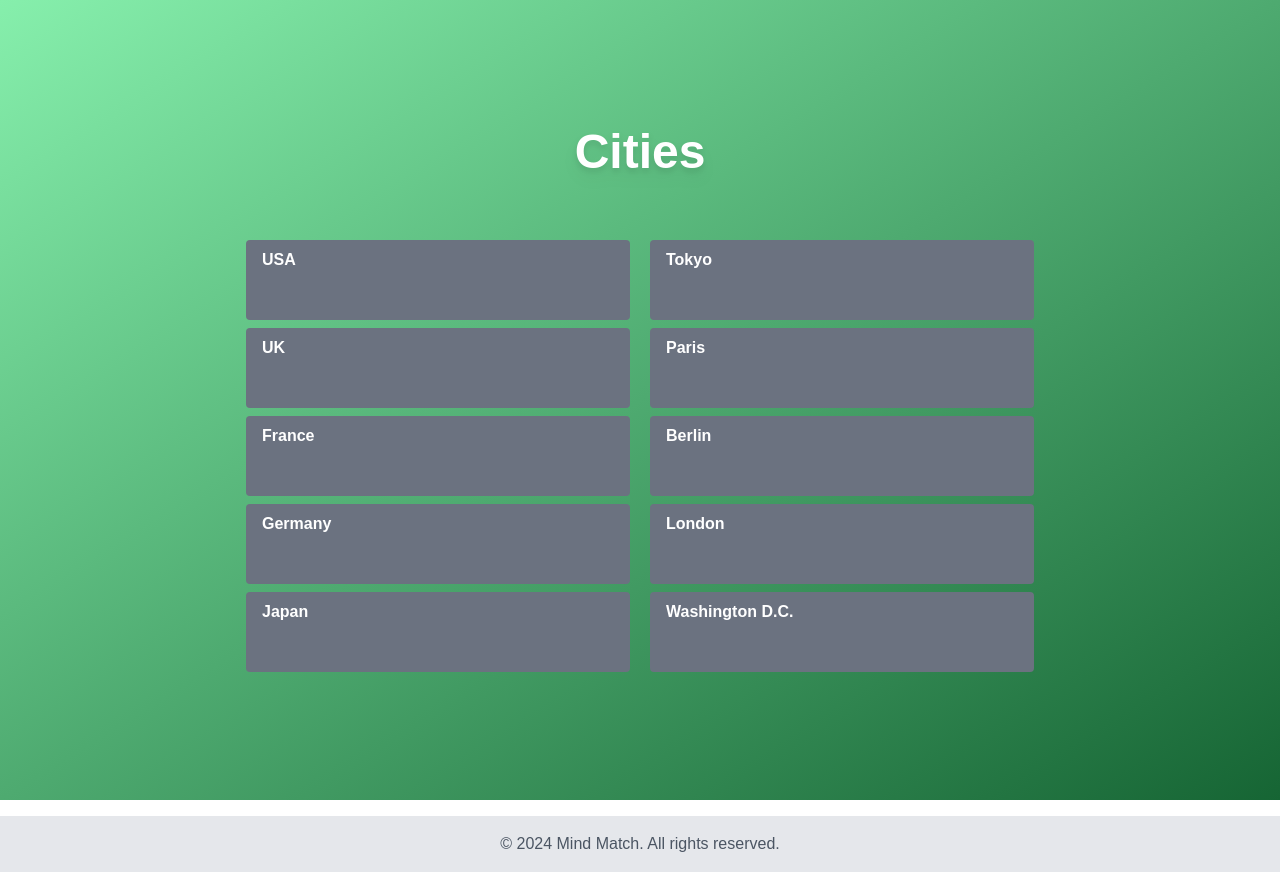
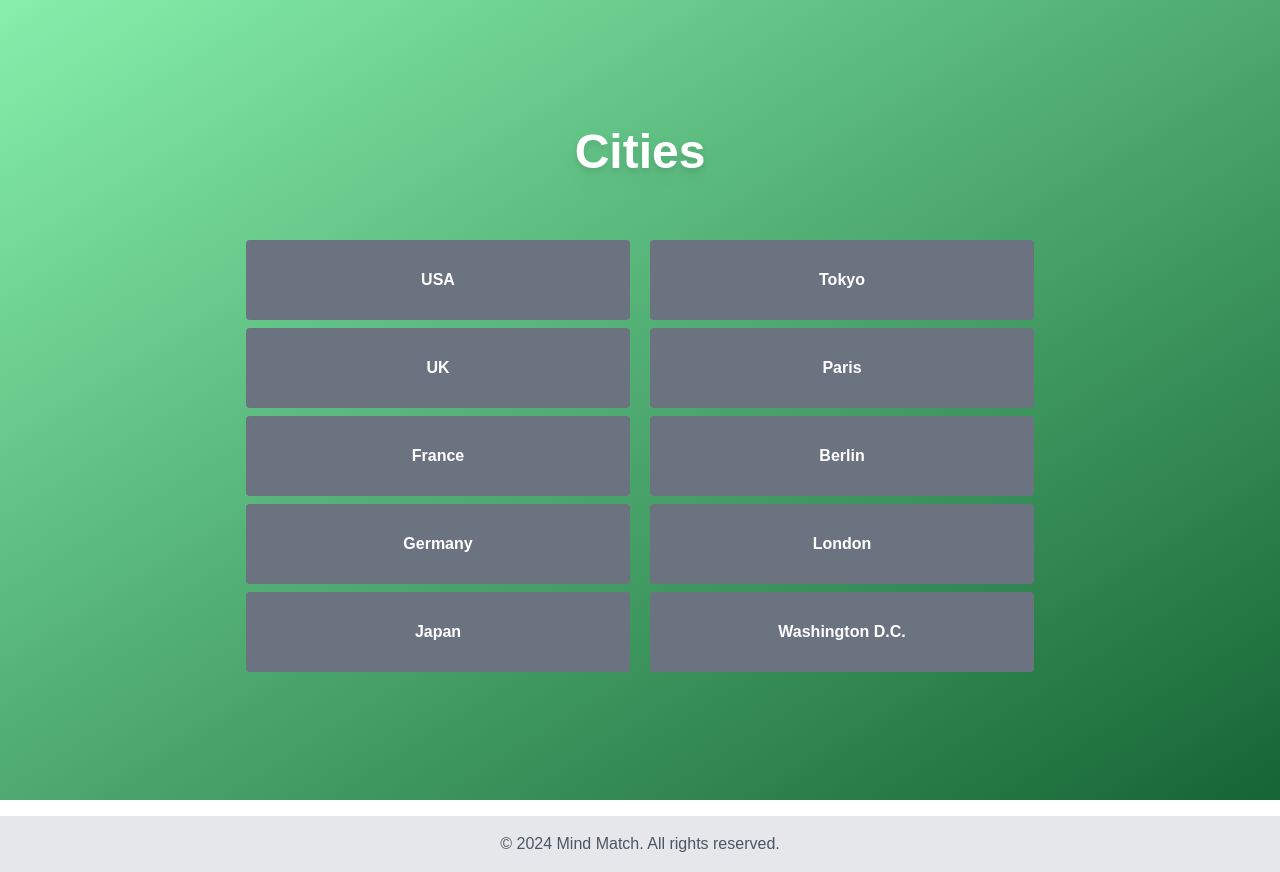
Before and after one commit to AAyinkx/Final-Project, a Next.js app: page /code/cities in a window 1280 px wide. Built offline with nearby package versions, Linux system fonts and the light colour scheme; no server answers; a web font is replaced by a local one.

Commit message:
Adjusted button writing position

```diff
--- a/src/components/BoxMatching.jsx
+++ b/src/components/BoxMatching.jsx
@@ -30,7 +30,7 @@ export default function BoxMatching() {
         <div className="flex flex-col gap-2">
           {preMatchedData.map((match, index) => (
             <button
-              className={` flex flex-col
+              className={` flex flex-col items-center justify-center
             rounded px-4 py-2 w-[30vw] h-[10vh] text-white font-bold
             hover:bg-gray-700 hover:scale-105 transition ease-in duration-300
             ${isMatched(match) ? "bg-green-950" : "bg-gray-500"}
@@ -46,7 +46,7 @@ export default function BoxMatching() {
         <div className="flex flex-col gap-2">
           {shuffledMatchData.map((match, index) => (
             <button
-              className={`flex flex-col
+              className={`flex flex-col items-center justify-center
             bg-gray-500 rounded px-4 py-2 w-[30vw] h-[10vh] text-white font-bold
             ${
               selectedMatch !== null
--- a/src/components/CodingMatching.jsx
+++ b/src/components/CodingMatching.jsx
@@ -31,7 +31,7 @@ export default function CodingMatching() {
         <div className="flex flex-col gap-2">
           {preMatchedCodeData.map((match, index) => (
             <button
-              className={`flex flex-col
+              className={`flex flex-col items-center justify-center
             rounded px-4 py-2 w-[30vw] h-[12vh] text-white font-bold
             hover:bg-gray-700 hover:scale-105 transition ease-in duration-300
             ${isMatched(match) ? "bg-green-950" : "bg-gray-500"}
@@ -47,7 +47,7 @@ export default function CodingMatching() {
         <div className="flex flex-col gap-2">
           {shuffledMatchData.map((match, index) => (
             <button
-              className={`=flex flex-col
+              className={`=flex flex-col items-center justify-center
             bg-gray-500 rounded px-4 py-2 w-[30vw] h-[12vh] text-white font-bold
             ${
               selectedMatch !== null
```
